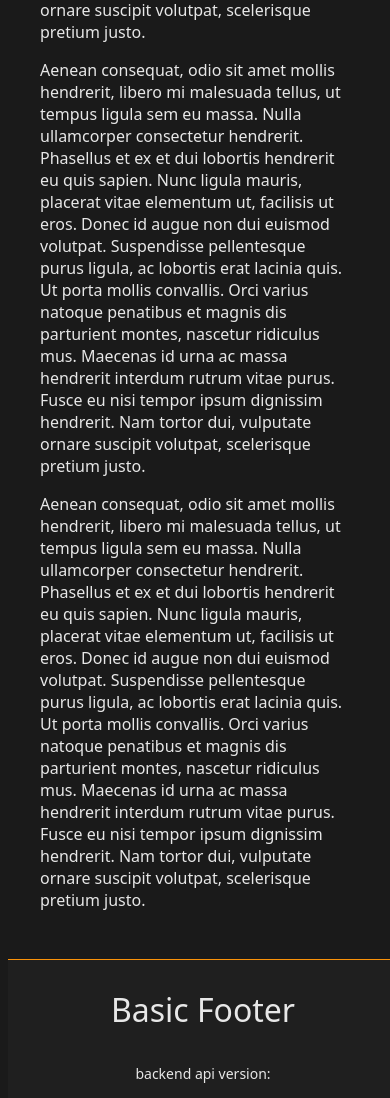
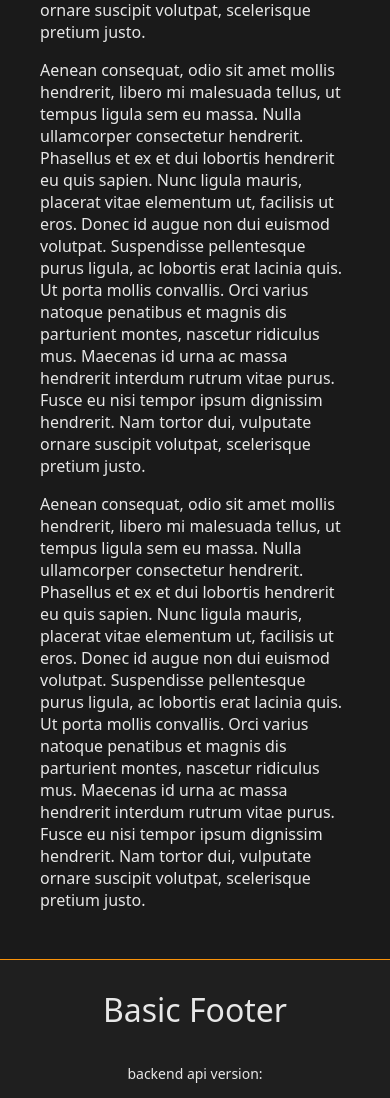
Before and after one commit to Avsterx9/steam-deals, an Angular app: page / in a window 390 px wide. Shown: the part 2405-3503 px from the top of the page. Built offline with nearby package versions, Linux system fonts and the light colour scheme; no server answers.

Commit message:
Fix footer responsiveness

```diff
--- a/src/app/footer/footer.component.sass
+++ b/src/app/footer/footer.component.sass
@@ -1,6 +1,8 @@
 .footer-container
   background-color: var(--background-color-light-version)
   width: 100%
+  left: 0
+  right: 100%
   position: absolute
   border-top: 1px solid var(--primary-color)
   padding-top: 10px
```
